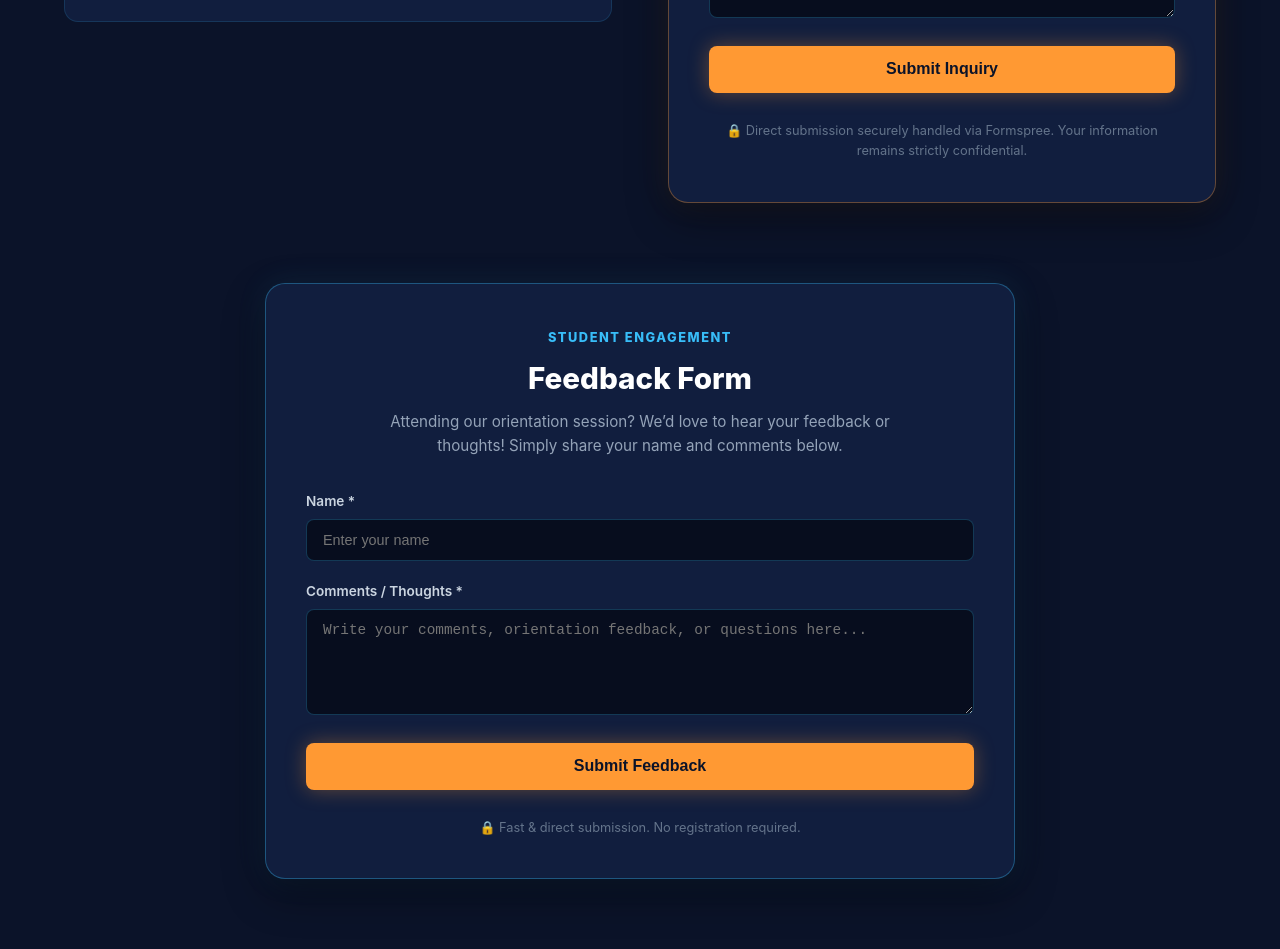
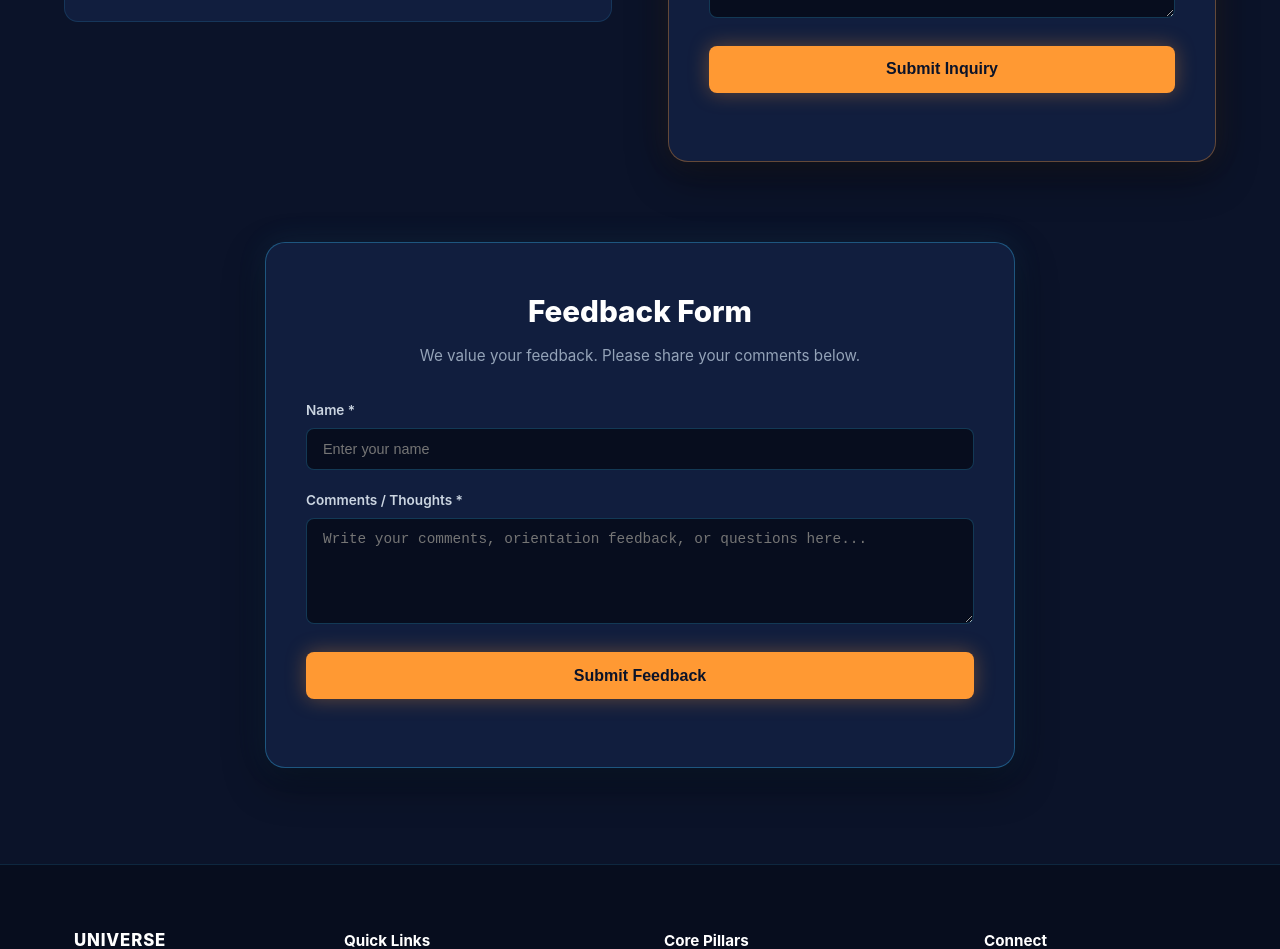
Before and after one commit to PraveenKuna62/ubt-website, a React (Vite) app: page /#/contact in a window 1280 px wide. Shown: the part 980-1929 px from the top of the page. Built offline with nearby package versions, Linux system fonts and the light colour scheme.

Commit message:
form lines and feedback tag line

```diff
--- a/src/pages/Contact.jsx
+++ b/src/pages/Contact.jsx
@@ -180,7 +180,6 @@ const Contact = () => {
                   </button>
 
                   <p style={styles.formFooterNote}>
-                    🔒 Direct submission securely handled via Formspree. Your information remains strictly confidential.
                   </p>
                 </form>
               </div>
@@ -189,16 +188,15 @@ const Contact = () => {
         </div>
       </section>
 
-      {/* Form 2: Feedback Form for Orientation & Student Engagement */}
+      {/* Form 2: Feedback Form */}
       <section style={styles.feedbackSection}>
         <div style={styles.container}>
           <div style={styles.feedbackWrapper}>
             <div style={styles.feedbackCard}>
               <div style={styles.feedbackHeader}>
-                <span style={styles.feedbackTag}>STUDENT ENGAGEMENT</span>
                 <h2 style={styles.feedbackHeading}>Feedback Form</h2>
                 <p style={styles.feedbackSub}>
-                  Attending our orientation session? We’d love to hear your feedback or thoughts! Simply share your name and comments below.
+                  We value your feedback. Please share your comments below.
                 </p>
               </div>
 
@@ -265,7 +263,6 @@ const Contact = () => {
                 </button>
 
                 <p style={styles.formFooterNote}>
-                  🔒 Fast & direct submission. No registration required.
                 </p>
               </form>
             </div>
```
